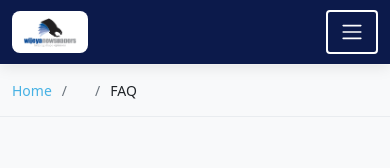
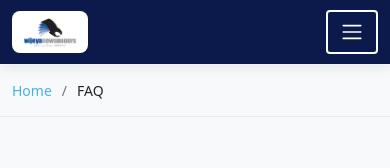
Before and after one commit to AnuNirmani/WNL-WEB-frontend, a React (Vite) app: page /faq in a window 390 px wide. Shown: the top 168 px of the page. Built offline with nearby package versions, Linux system fonts and the light colour scheme.

Commit message:
mobile responsiveness

```diff
--- a/src/Categories/AwardDetails.css
+++ b/src/Categories/AwardDetails.css
@@ -130,11 +130,12 @@
 /* Responsive Design */
 @media (max-width: 768px) {
   .award-details-container {
-    padding-top: 100px;
+    padding-top: 20px !important;
   }
 
   .award-title {
     font-size: 1.5rem;
+    padding-top: 0px;
   }
 
   .award-subtitle {
@@ -215,38 +216,3 @@
 .award-details-container .container {
   padding-bottom: 40px;
 }
-
-/* Breadcrumb styles if needed */
-.breadcrumbs {
-  padding: 20px 0;
-  background: #f8f9fa;
-  margin-top: 120px;
-}
-
-.breadcrumbs ol {
-  list-style: none;
-  padding: 0;
-  margin: 0;
-  display: flex;
-  align-items: center;
-}
-
-.breadcrumbs ol li {
-  margin-right: 10px;
-}
-
-.breadcrumbs ol li:not(:last-child)::after {
-  content: '/';
-  margin-left: 10px;
-  color: #6c757d;
-}
-
-.breadcrumbs ol li a {
-  color: #007bff;
-  text-decoration: none;
-}
-
-.breadcrumbs ol li a:hover {
-  color: #0056b3;
-  text-decoration: underline;
-}
--- a/src/Categories/Awards.css
+++ b/src/Categories/Awards.css
@@ -2,7 +2,13 @@
 
 .awards-page {
   min-height: 100vh;
-  padding-top: 100px !important;
+  padding-top: 140px !important;
+}
+
+@media (max-width: 768px) {
+  .awards-page {
+    padding-top: 20px !important;
+  }
 }
 
 /* Override global body padding for awards page */
@@ -25,41 +31,6 @@ body.awards-page-body {
 .awards-page .container-fluid + section {
   margin-top: 0;
   padding-top: 0;
-}
-
-/* Breadcrumbs */
-.breadcrumbs {
-  padding: 20px 0;
-  background: #f8f9fa;
-}
-
-.breadcrumbs ol {
-  display: flex;
-  flex-wrap: wrap;
-  list-style: none;
-  padding: 0;
-  margin: 0;
-  font-size: 14px;
-}
-
-.breadcrumbs ol li {
-  display: flex;
-  align-items: center;
-}
-
-.breadcrumbs ol li:not(:last-child)::after {
-  content: ">";
-  margin: 0 8px;
-  color: #6c757d;
-}
-
-.breadcrumbs ol li a {
-  color: #007bff;
-  text-decoration: none;
-}
-
-.breadcrumbs ol li a:hover {
-  text-decoration: underline;
 }
 
 /* Awards Banner Image */
--- a/src/Others/Papers.css
+++ b/src/Others/Papers.css
@@ -1,42 +1,15 @@
 .papers-page {
   min-height: 100vh;
+  padding-top: 80px;
 }
 
-.breadcrumbs {
-    background: #f8f9fa;
-    padding: 20px 0;
-    animation: fadeInUp 0.6s ease forwards;
-    opacity: 0;
+@media (max-width: 768px) {
+  .papers-page {
+    padding-top: 0px;
   }
+}
 
-  .breadcrumbs ol {
-    display: flex;
-    flex-wrap: wrap;
-    list-style: none;
-    padding: 0;
-    margin: 0;
-    font-size: 14px;
-  }
 
-  .breadcrumbs ol li + li {
-    padding-left: 10px;
-  }
-
-  .breadcrumbs ol li + li::before {
-    display: inline-block;
-    padding-right: 10px;
-    color: #6c757d;
-    content: "/";
-  }
-
-  .breadcrumbs ol li a {
-    color: #47b2e4;
-    text-decoration: none;
-  }
-
-  .breadcrumbs ol li a:hover {
-    color: #0c1a4b;
-  }
 
 /* Portfolio Section Styles */
 /* .portfolio {
--- a/src/Others/Papers.jsx
+++ b/src/Others/Papers.jsx
@@ -17,15 +17,6 @@ const Papers = () => {
       <Header />
 
       <main className="papers-page">
-        {/* Breadcrumbs */}
-        <section id="breadcrumbs" className="breadcrumbs">
-          <div className="container">
-            <ol>
-              <li><a href="/">Home</a></li>
-              <li>Advertise With Us</li>
-            </ol>
-          </div>
-        </section>
 
         {/* ✅ Publications section */}
         <PublicationsPage />
```
